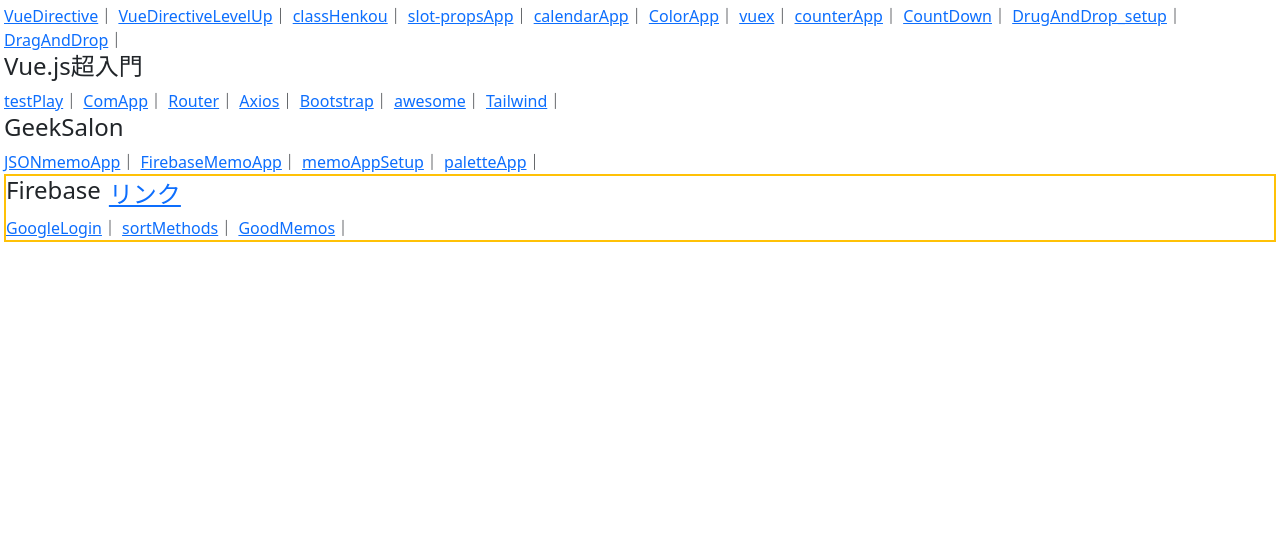
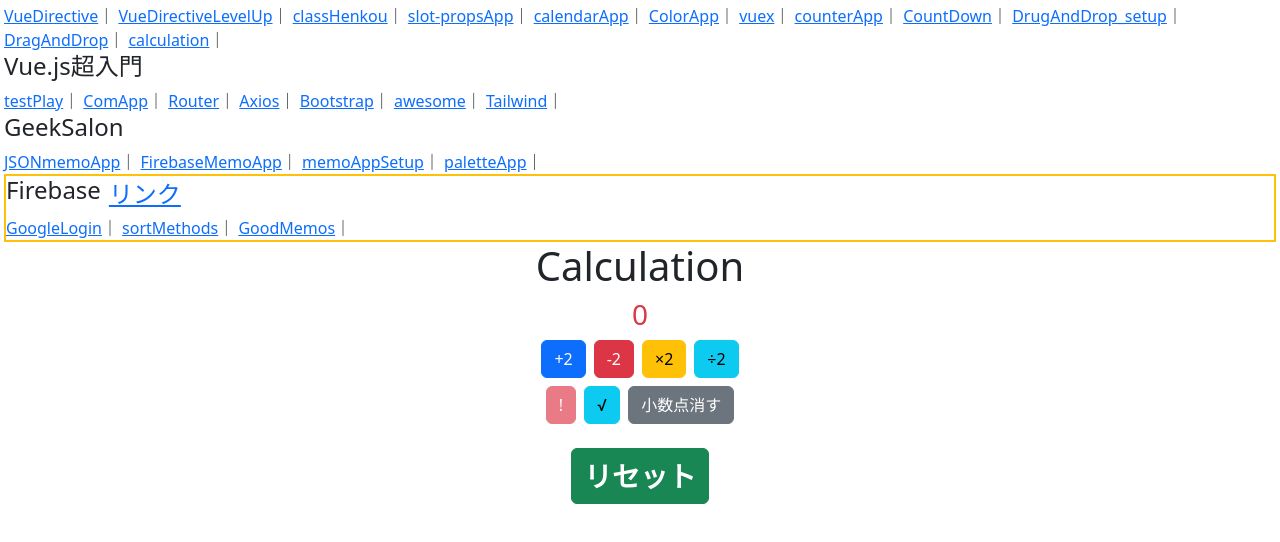
Before and after one commit to kujiKazuaki/my-teach, a Vue app: page /calculation in a window 1280 px wide. Shown: the top 542 px of the page. Built offline with nearby package versions, Linux system fonts and the light colour scheme.

Commit message:
Caluculation

```diff
--- /dev/null
+++ b/src/Views/Others/calculation.vue
@@ -0,0 +1,102 @@
+<template>
+  <div class="all_Container">
+    <h1>Calculation</h1>
+    <div v-if="answer">
+      <h2>正解!</h2>
+      <button v-on:click="Page5commentaryView">次へ</button>
+    </div>
+    <p class="h3 text-danger">
+      {{ num }}
+    </p>
+  </div>
+  <div class="calculation_Area">
+    <button class="mx-1 btn btn-primary" @click="plusbutton">+2</button>
+    <button class="mx-1 btn btn-danger" @click="minusbutton">-2</button>
+    <button class="mx-1 btn btn-warning" @click="multipliedbutton">×2</button>
+    <button class="mx-1 btn btn-info" @click="division()">÷2</button>
+  </div>
+  <div class="SpecialCalculation_Area m-2">
+    <button
+      class="mx-1 btn btn-danger"
+      @click="kaijoBtn()"
+      :disabled="disabled"
+    >
+      !
+    </button>
+    <button class="mx-1 btn btn-info" @click="rootBtn()">√</button>
+    <button class="mx-1 btn btn-secondary" @click="shosuten()">
+      小数点消す
+    </button>
+  </div>
+  <div class="mt-4">
+    <button class="fs-3 fw-bold btn btn-success" @click="resetbutton">
+      リセット
+    </button>
+  </div>
+</template>
+<script>
+export default {
+  data() {
+    return {
+      name: "count",
+      count: 0,
+      nextpage: true,
+    }
+  },
+  computed: {
+    num() {
+      let count = this.count
+      return count
+    },
+    answer() {
+      if (this.count === 255) {
+        return true
+      } else {
+        return false
+      }
+    },
+    disabled() {
+      if (this.count <= 0 || this.count > 10) {
+        return true
+      } else {
+        return false
+      }
+    },
+  },
+  methods: {
+    plusbutton: function () {
+      this.count += 2
+    },
+    multipliedbutton: function () {
+      this.count *= 2
+    },
+    minusbutton: function () {
+      this.count -= 2
+    },
+    resetbutton: function () {
+      this.count *= 0
+    },
+    division() {
+      this.count /= 2
+    },
+    kaijoBtn() {
+      let n = this.count
+      let set = n
+      for (let i = set - 1; i > 0; i--) {
+        set *= i
+      }
+      console.log(set)
+      return (this.count = set)
+    },
+    rootBtn() {
+      this.count = Math.sqrt(this.count)
+    },
+    shosuten() {
+      this.count = parseInt(this.count, 10)
+    },
+    Page5commentaryView() {
+      this.$router.push("/")
+    },
+  },
+}
+</script>
--- a/src/components/HeaderLink.vue
+++ b/src/components/HeaderLink.vue
@@ -12,6 +12,7 @@
       <router-link to="/CountDown">CountDown</router-link>｜
       <router-link to="/DrugAndDrop_setup">DrugAndDrop_setup</router-link>｜
       <router-link to="/DragAndDrop">DragAndDrop</router-link>｜
+      <router-link to="/calculation">calculation</router-link>｜
     </nav>
     <section class="VueChonyumon">
       <h4>Vue.js超入門</h4>
--- a/src/router/index.js
+++ b/src/router/index.js
@@ -148,6 +148,11 @@ const routes = [
     name: "DragAndDrop",
     component: () => import("@/Views/Others/DragAndDrop.vue"),
   },
+  {
+    path: "/calculation",
+    name: "calculation",
+    component: () => import("@/Views/Others/calculation.vue"),
+  },
 ]
 
 const router = createRouter({
```
